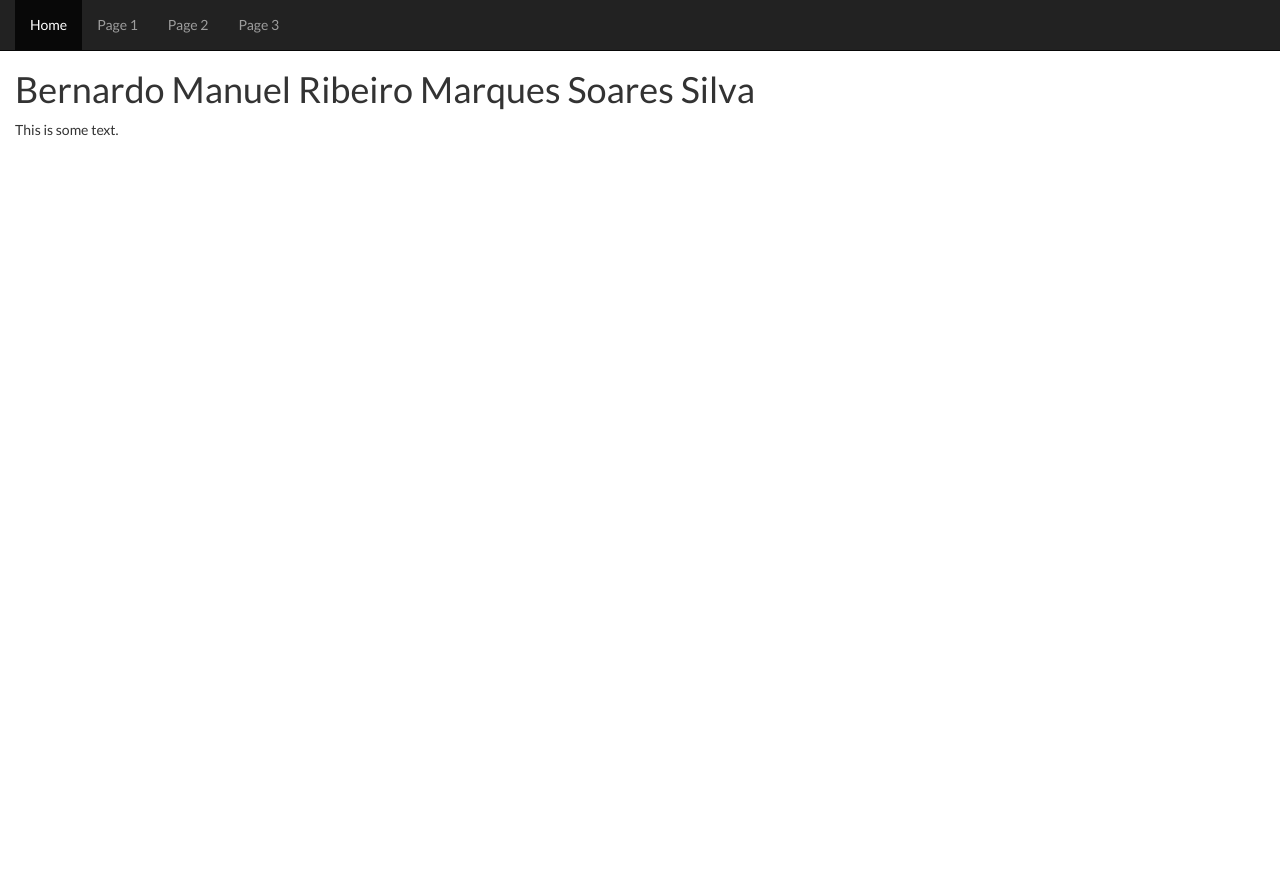
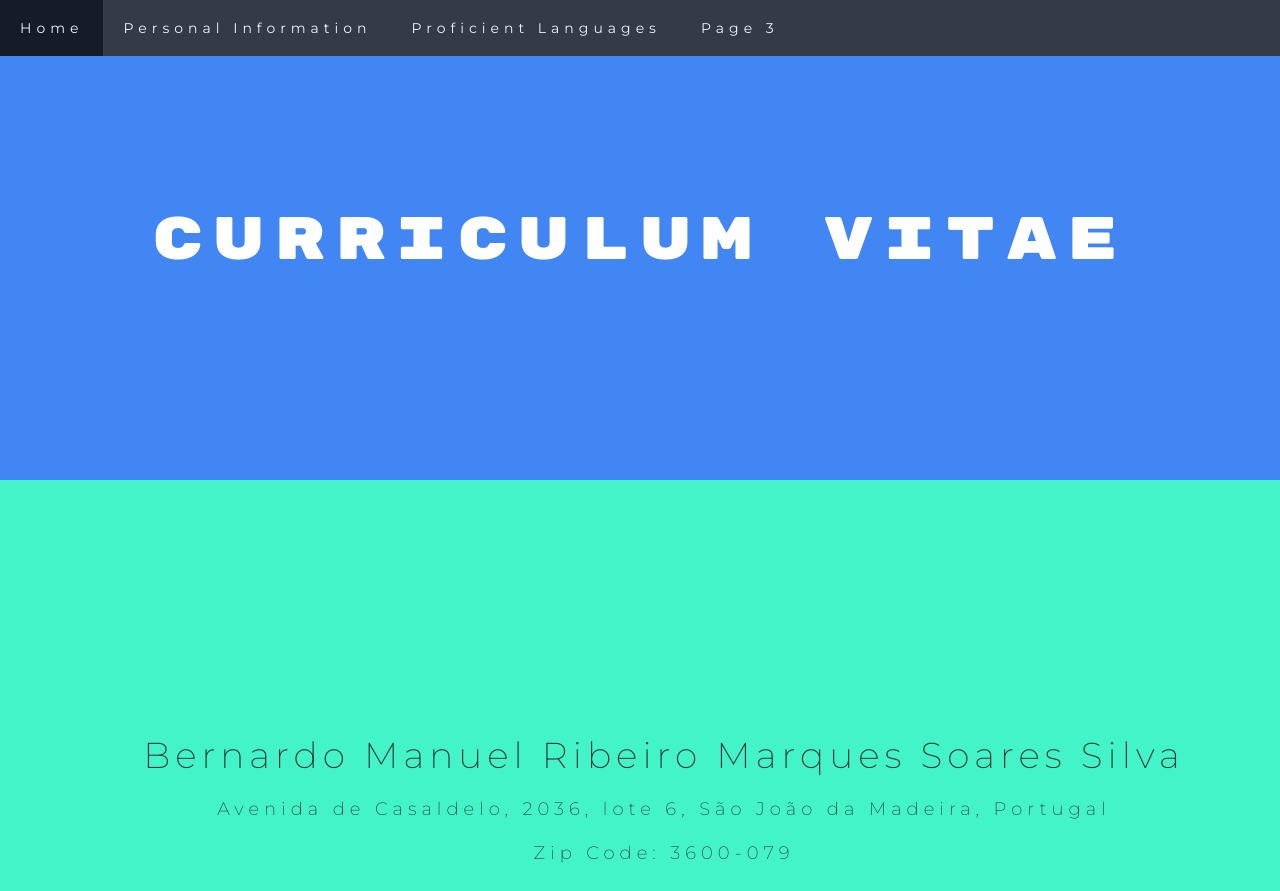
Before and after one commit to Yusoi/Yusoi.github.io, a plain HTML site: page index.html in a window 1280 px wide. Shown: the top 891 px of the page. Before the commit the page ends 800 px from the top, so only its background shows below. Drawn offline with nearby package versions, Linux system fonts and the light colour scheme.

Commit message:
more added

```diff
--- a/index.html
+++ b/index.html
@@ -7,35 +7,196 @@
     <link rel="stylesheet" href="https://maxcdn.bootstrapcdn.com/bootstrap/3.3.7/css/bootstrap.min.css">
     <script src="https://ajax.googleapis.com/ajax/libs/jquery/3.2.0/jquery.min.js"></script>
     <script src="https://maxcdn.bootstrapcdn.com/bootstrap/3.3.7/js/bootstrap.min.js"></script>
-    <link href="https://fonts.googleapis.com/css?family=Lato" rel="stylesheet">
+    <link href="https://fonts.googleapis.com/css?family=Montserrat:200,400" rel="stylesheet">
+    <link href="https://fonts.googleapis.com/css?family=Rubik+Mono+One" rel="stylesheet">
+
+    <link rel="stylesheet" href="https://cdn.rawgit.com/konpa/devicon/df6431e323547add1b4cf45992913f15286456d3/devicon.min.css">
+
     <style>
         body {
-            font-family: 'Lato', sans-serif;
+            font-family: 'Montserrat', sans-serif;
+            letter-spacing: 5px;
+            -webkit-user-select: none; /* Safari */
+            -moz-user-select: none; /* Firefox */
+            -ms-user-select: none; /* IE10+/Edge */
+            user-select: none; /* Standard */
         }
 
-        bold-h {
-            font-family: 'Lato', sans-serif;
-            font-weight: bolder;
+        a{text-decoration: none;}
+
+        i {
+            font-size:300%;
+            margin-left:5px;
+            margin-right:5px;
         }
+
+        ul {
+            opacity: 0.9;
+            list-style-type: none;
+            margin: 0;
+            padding: 0;
+            overflow: hidden;
+            background-color: #333;
+            position:fixed;
+            width: 100%;
+        }
+
+        li {
+            float: left;
+
+        }
+
+        li a {
+            display: block;
+            color: white;
+            text-align: center;
+            padding: 18px 20px;
+            text-decoration: none;
+        }
+
+        /* Change the link color to #111 (black) on hover */
+        li a:hover {
+            background-color: #111;
+            text-decoration: none;
+            color: #fff;
+        }
+
+        li a:visited {
+            background-color: #111;
+            text-decoration: none;
+            color: #fff;
+        }
+
+        li a:active {
+            background-color: #111;
+            text-decoration: none;
+            color: #fff;
+        }
+
+        .bold{
+            font-weight:bolder;
+        }
+
+        .thin{
+            font-weight: 200;
+        }
+
+        .centered {
+            text-align: center;
+        }
+
+        .center {
+            margin: auto;
+            padding: 5vh;
+            display: flex;
+            justify-content: center; /* align horizontal */
+            align-items: center; /* align vertical */
+        }
+
+        .hori-margin {
+            margin-left:5px;
+            margin-right:5px;
+        }
+
+        .center-box {
+            margin: auto;
+            padding: 5vh;
+            display: flex;
+            justify-content: center; /* align horizontal */
+            align-items: center; /* align vertical */
+        }
+
+        .maxwidth {
+            width: 100%;
+        }
+
+        .header{
+            font-family: 'Rubik Mono One', sans-serif;
+            font-size: 60px;
+            letter-spacing: 10px;
+        }
+
+        .footer{
+            height: 40vh;
+        }
+
+        .box{
+            height: 80vh;
+        }
+
+        .margin {
+            margin: 3vh;
+        }
+
+        .hoverOpacity {
+            opacity: 1;
+            transition: opacity 0.5s;
+        }
+
+        .hoverOpacity:hover{
+            opacity: 0.5;
+        }
+
+        .div-1 {
+            height: 60vh;
+        }
+
+        .bg-1 {
+            background-color: #42f4c8;
+        }
+
+
+        .bg-2{
+            background-color: #4286f4;
+        }
+
+        .bg-3{
+            background-color: #fff6ed;
+        }
+
     </style>
+
 </head>
 
 <body>
 
-<nav class = "navbar navbar-inverse navbar-fixed-top">
-    <div class = "container-fluid">
-        <ul class = "nav navbar-nav">
-            <li class="active"><a href="#">Home</a></li>
-            <li><a href="#">Page 1</a></li>
-            <li><a href="#">Page 2</a></li>
-            <li><a href="#">Page 3</a></li>
-        </ul>
+<ul>
+    <li><a href="#Home">Home</a></li>
+    <li><a href="#Information">Personal Information</a></li>
+    <li><a href="#Langs">Proficient Languages</a></li>
+    <li><a href="#">Page 3</a></li>
+</ul>
+
+<div id="Home" class="centered bg-2 div-1 header" style="width: 100%;">
+    <div class="container-fluid centered div-1 header center">
+        <h1 class="margin header" style="margin: auto; color: white">Curriculum Vitae</h1>
     </div>
-</nav>
+</div>
 
-<div class="container-fluid" style="margin-top:50px">
-  <h1 class="bold-h">Bernardo Manuel Ribeiro Marques Soares Silva</h1>
-  <p>This is some text.</p>
+<div id="Information" class="centered bg-1 box center-box" style="width: 100%;">
+    <div>
+        <h1 class="margin maxwidth thin">Bernardo Manuel Ribeiro Marques Soares Silva</h1>
+        <h4 class = "margin maxwidth thin">Avenida de Casaldelo, 2036, lote 6, São João da Madeira, Portugal</h4>
+        <h4 class = "margin maxwidth thin">Zip Code: 3600-079</h4>
+    </div>
+</div>
+
+<div id="Langs" class="centered bg-3 box center-box" style="width: 100%;">
+    <div>
+        <h1 class="margin maxwidth thin">Proficient Languages</h1>
+        <div style="float:none; text-align: center;">
+            <i class="devicon-rails-plain hoverOpacity"></i>
+            <i class="devicon-bootstrap-plain hoverOpacity"></i>
+            <i class="devicon-c-plain hoverOpacity"></i>
+            <i class="devicon-javascript-plain hoverOpacity"></i>
+            <i class="devicon-git-plain hoverOpacity"></i>
+            <i class="devicon-java-plain hoverOpacity"></i>
+            <i class="devicon-nodejs-plain hoverOpacity"></i>
+            <i class="devicon-ruby-plain hoverOpacity"></i>
+            <i class="devicon-html5-plain hoverOpacity"></i>
+            <i class="devicon-css3-plain-wordmark hoverOpacity"></i>
+        </div>
+    </div>
 </div>
 
 </body>
```
